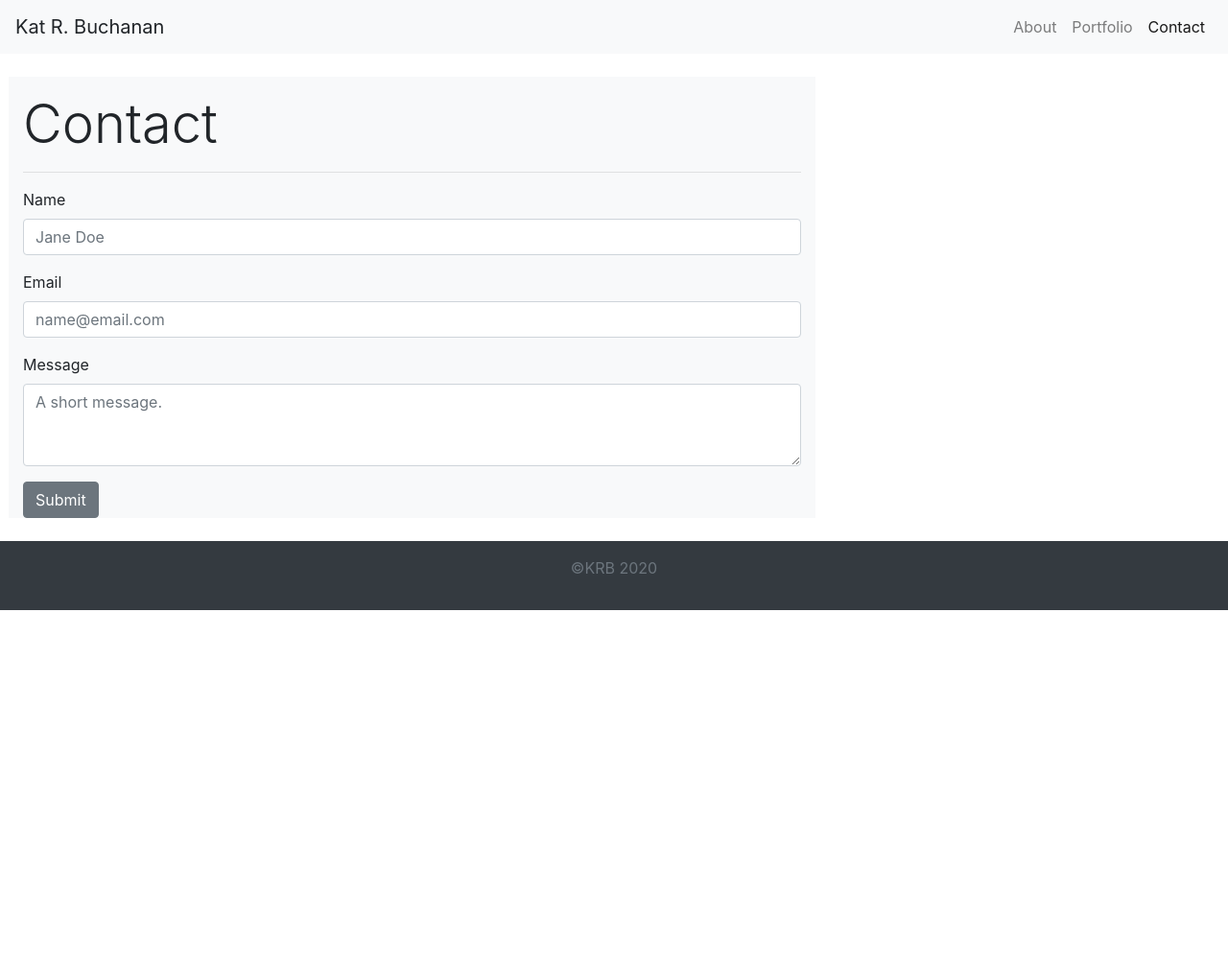
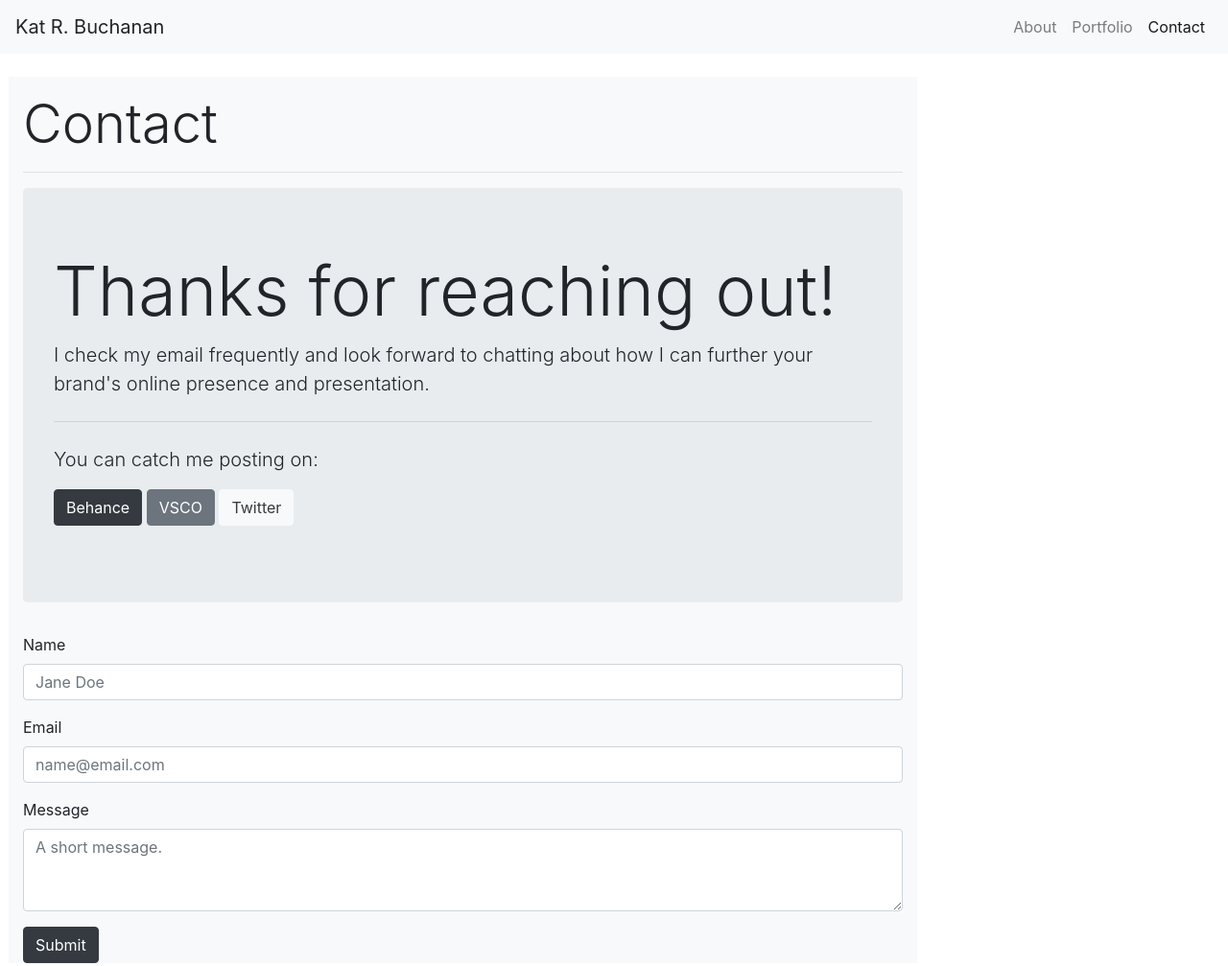
Before and after one commit to katsign/portfolio1.0, a plain HTML site: page contact.html in a window 1280 px wide. Shown: the top 1007 px of the page at 96% size. Before the commit the page ends 800 px from the top, so only its background shows below. Drawn offline with nearby package versions, Linux system fonts and the light colour scheme.

Commit message:
Added thank you message and social media links to Contact.

```diff
--- a/contact.html
+++ b/contact.html
@@ -35,9 +35,17 @@
     <!--Main container for the about paragrah, portfolio cards and contact form respectively.-->
     <main class="m-4 container-xs">
         <div class="row">
-            <div class="pt-3 col-md-8 bg-light">
+            <div class="pt-3 col-md-9 bg-light">
               <h1 class="display-4">Contact</h1>
                 <hr>
+                <!--Thank You Message and Links-->
+                <div class="jumbotron">
+                  <h1 class="display-3">Thanks for reaching out!</h1>
+                  <p class="lead">I check my email frequently and look forward to chatting about how I can further your brand's online presence and presentation.</p>
+                  <hr class="my-4">
+                  <p class="lead">You can catch me posting on: </p><a class="btn btn-dark" href="https://www.behance.net/katbuchanan" role="button">Behance</a> <a class="btn btn-secondary" href="https://vsco.co/katrbuchanan/gallery" role="button">VSCO</a> <a class="btn btn-light text-dark" href="https://twitter.com/neutcrew" role="button">Twitter</a></p>
+                </div>
+                <!--Form with 3 Inputs-->
                 <form>
                   <div class="form-group">
                     <label for="formGroupExampleInput">Name</label>
@@ -51,7 +59,7 @@
                     <label for="exampleFormControlTextarea1">Message</label>
                     <textarea class="form-control" id="exampleFormControlTextarea1" rows="3" placeholder="A short message."></textarea>
                   </div>
-                  <input class="btn btn-secondary" type="submit" value="Submit">
+                  <input class="btn btn-dark" type="submit" value="Submit">
                 </form>
             </div>
         </div>
```
